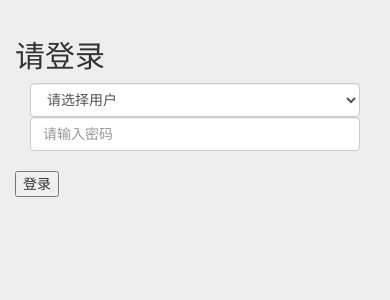
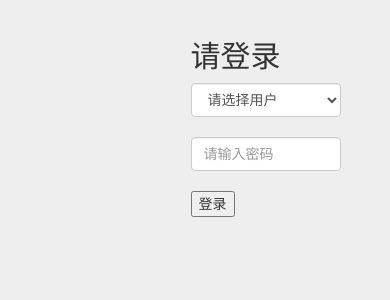
Before and after one commit to ligulfzhou/reimbursement-platform-for-meals, a Flask app: page / in a window 390 px wide. Shown: the top 300 px of the page. Run offline with Flask 2, Linux system fonts and the light colour scheme; data that the repository does not hold is empty; some libraries are stand-ins or nearby versions.

Commit message:
我的小公司已经使用上我写的这个小平台了

```diff
--- a/static/css.css
+++ b/static/css.css
@@ -46,3 +46,8 @@ body {
 .navbar {
   margin-bottom: 20px;
 }
+
+td, th {
+  padding: 0 20px;
+  cursor: pointer;
+}
--- a/templates/login.html
+++ b/templates/login.html
@@ -5,23 +5,23 @@
 
 
 {% block body %}
-<div class="container">
+<div class="container" style="margin-left: 45%;">
     <h2>请登录</h2>
 
-    <div class='col-sm-6'>
-        <select name="mobile" id="option" class="form-control">
+    <div>
+        <select name="mobile" id="option" class="form-control" style="width:150px">
             <option value="" SELECTED>请选择用户</option>
             {% for user in users %}
             <option value="{{ user.mobile }}">{{ user.username }}</option>
             {% endfor %}
         </select>
-    </div>
-    <div class='col-sm-6'>
-        <input type="password" name="password" id="password" class="form-control" placeholder="请输入密码" required>
+    </div><br/>
+    <div style="text-align: center">
+        <input type="password" name="password" id="password" style="width: 150px;" class="form-control" placeholder="请输入密码" required>
     </div>
     <br/>
     <button id="submit">登录</button><br/>
-    <button id="already_login"><a href="/add">你已登录,前往添加餐费</a></button>
+    <!-- button id="already_login"><a href="/add">你已登录,前往添加餐费</a></button -->
 </div>
 
 
@@ -43,10 +43,8 @@
          if (!userinfo || !userinfo['token']) {
                 userinfo = JSON.parse(window.localStorage.getItem('userinfo'));
             }
-            if (!userinfo || !userinfo['token']) {
-               $('#already_login').hide();
-            }else{
-                $('#already_login').show();
+            if (userinfo && userinfo['token']) {
+                window.location.href = '/add';
             }
         $('#submit').on('click', function () {
             login();
--- a/templates/statistic.html
+++ b/templates/statistic.html
@@ -86,7 +86,7 @@
                 console.log(data);
                 if (userinfo['mobile'] == '15201263650') {
                     $('#table').empty();
-                    $('#table').append("<thead> <td>时间</td> <td>餐费  (注: 点击某行, 便能查看该行详情)</td></thead>");
+                    $('#table').append("<thead> <td>姓名</td> <td>餐费  (注: 点击某行, 便能查看该行详情)</td></thead>");
                     var statistics = data['statistics'];
                     for (var i in statistics) {
                         $('#table').append("<tr class='clickable-row' data-href='url://" + statistics[i]['_id'] + "'> <td>" + statistics[i]['_id'] + "</td> <td>" + statistics[i]['money'] + "</td> </tr>");
```
